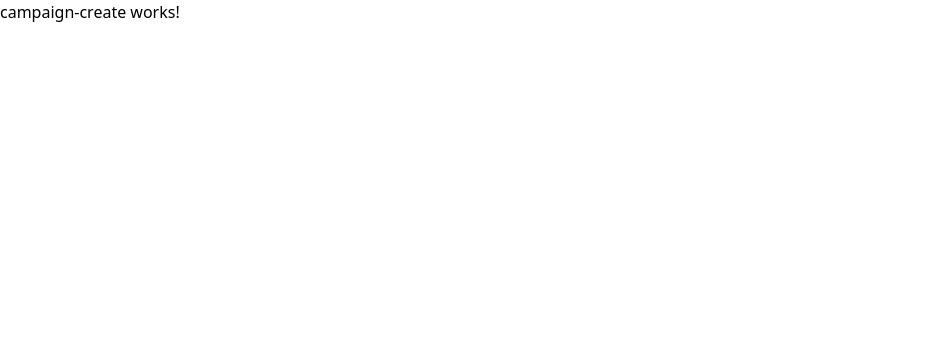
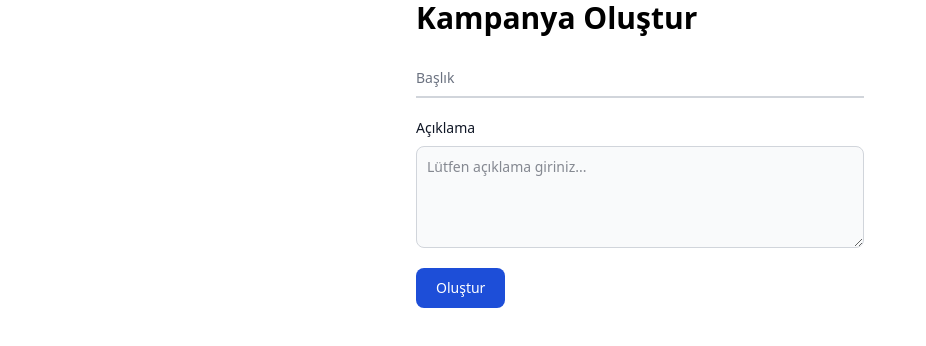
Before and after one commit to tugce-7/moneytolia, an Angular app: page /campaign-create in a window 1280 px wide. Shown: the top 346 px of the page, without its empty margins (0-926 px from the left). Built offline with nearby package versions, Linux system fonts and the light colour scheme; sample sign-in values are in the browser's storage.

Commit message:
(master) - Implement create and delete campaign

```diff
--- a/src/app/campaign/campaign-create/campaign-create.component.html
+++ b/src/app/campaign/campaign-create/campaign-create.component.html
@@ -1 +1,22 @@
-<p>campaign-create works!</p>
+<h3 class="text-3xl font-bold dark:text-white max-w-md mx-auto mb-5">Kampanya Oluştur</h3>
+
+<form class="max-w-md mx-auto" [formGroup]="campaignForm" (ngSubmit)="onSubmit()">
+    <div class="relative z-0 w-full mb-5 group">
+        <input type="text" name="title" id="title" formControlName="title"
+            class="block py-2.5 px-0 w-full text-sm text-gray-900 bg-transparent border-0 border-b-2 border-gray-300 appearance-none dark:text-white dark:border-gray-600 dark:focus:border-blue-500 focus:outline-none focus:ring-0 focus:border-blue-600 peer"
+            placeholder=" " required />
+        <label for="title"
+            class="peer-focus:font-medium absolute text-sm text-gray-500 dark:text-gray-400 duration-300 transform -translate-y-6 scale-75 top-3 -z-10 origin-[0] peer-focus:start-0 rtl:peer-focus:translate-x-1/4 peer-focus:text-blue-600 peer-focus:dark:text-blue-500 peer-placeholder-shown:scale-100 peer-placeholder-shown:translate-y-0 peer-focus:scale-75 peer-focus:-translate-y-6">
+            Başlık
+        </label>
+    </div>
+    <div class="relative z-0 w-full mb-5 group">
+        <label for="description" class="block mb-2 text-sm font-medium text-gray-900 dark:text-white">Açıklama</label>
+        <textarea id="description" rows="4" formControlName="description" required
+            class="block p-2.5 w-full text-sm text-gray-900 bg-gray-50 rounded-lg border border-gray-300 focus:ring-blue-500 focus:border-blue-500 dark:bg-gray-700 dark:border-gray-600 dark:placeholder-gray-400 dark:text-white dark:focus:ring-blue-500 dark:focus:border-blue-500"
+            placeholder="Lütfen açıklama giriniz..."></textarea>
+    </div>
+
+    <button type="submit" [disabled]="campaignForm.invalid"
+        class="text-white bg-blue-700 hover:bg-blue-800 focus:ring-4 focus:outline-none focus:ring-blue-300 font-medium rounded-lg text-sm w-full sm:w-auto px-5 py-2.5 text-center dark:bg-blue-600 dark:hover:bg-blue-700 dark:focus:ring-blue-800">Oluştur</button>
+</form>
--- a/src/app/campaign/campaign-create/campaign-create.component.ts
+++ b/src/app/campaign/campaign-create/campaign-create.component.ts
@@ -1,11 +1,38 @@
 import { Component } from '@angular/core';
+import { FormBuilder, FormGroup, ReactiveFormsModule, Validators } from '@angular/forms';
+import { CampaignService } from '../../core/api/campaign/campaign.service';
+import { Router } from '@angular/router';
+import Swal from 'sweetalert2';
 
 @Component({
   selector: 'app-campaign-create',
-  imports: [],
+  imports: [ReactiveFormsModule],
   templateUrl: './campaign-create.component.html',
   styleUrl: './campaign-create.component.scss'
 })
 export class CampaignCreateComponent {
+  campaignForm: FormGroup;
 
+  constructor(private fb: FormBuilder, private campaignService: CampaignService, private router: Router) {
+    this.campaignForm = this.fb.group({
+      title: ['', Validators.required],
+      description: ['', Validators.required]
+    });
+  }
+
+  onSubmit() {
+    if (this.campaignForm.valid) {
+      const { title, description } = this.campaignForm.value;
+      this.campaignService.addCampaign(title, description);
+
+      Swal.fire({
+        icon: 'success',
+        text: 'Kampanya başarılı bir şekilde eklendi!',
+        timer: 2000,
+        showConfirmButton: false,
+      });
+
+      this.router.navigate(['/campaigns']);
+    }
+  }
 }
--- a/src/app/campaign/campaign.component.html
+++ b/src/app/campaign/campaign.component.html
@@ -1,8 +1,6 @@
 @if (campaigns().length > 0;) {
-<ul>
+<div class="grid grid-cols-4 gap-4 content">
     @for (campaign of campaigns(); track trackById) {
-
-    <div class="grid grid-cols-4 gap-4 content">
     <div
         class="relative flex flex-col md:flex-row w-full my-6 bg-white shadow-sm border border-slate-200 rounded-lg w-96">
         <div class="relative p-2.5 md:w-1/5 shrink-0 overflow-hidden">
@@ -29,6 +27,11 @@
                     type="button">
                     -
                 </button>
+                <button (click)="deleteCampaign(campaign.id)"
+                    class="rounded-full border border-slate-300 py-2 px-4 text-center text-sm transition-all shadow-sm hover:shadow-lg text-slate-600 hover:text-white hover:bg-slate-800 hover:border-slate-800 focus:text-white focus:bg-slate-800 focus:border-slate-800 active:border-slate-800 active:text-white active:bg-slate-800 disabled:pointer-events-none disabled:opacity-50 disabled:shadow-none"
+                    type="button">
+                    Sil
+                </button>
                 <div class="flex flex-col ml-3 text-sm">
                     <span class="text-slate-600">
                         {{ campaign.date }}
@@ -38,51 +41,8 @@
 
         </div>
     </div>
+    } @empty {
+    <p>Kampanya bulunamadı.</p>
+    }
 </div>
-    } @empty {
-    <li>Kampanya bulunamadı.</li>
 }
-</ul>
-}
-
-
-<!-- <div class="grid grid-cols-4 gap-4 content">
-    <div
-        class="relative flex flex-col md:flex-row w-full my-6 bg-white shadow-sm border border-slate-200 rounded-lg w-96">
-        <div class="relative p-2.5 md:w-1/5 shrink-0 overflow-hidden">
-            <div
-                class="mb-4 rounded-full bg-teal-600 py-0.5 px-2.5 border border-transparent text-xs text-white transition-all shadow-sm w-20 text-center">
-
-                ps </div>
-        </div>
-        <div class="p-6">
-            <h4 class="mb-2 text-slate-800 text-xl font-semibold">
-                Lyft launching cross-platform service this week
-            </h4>
-            <p class="mb-8 text-slate-600 leading-normal font-light">
-                Like so many organizations these days, Autodesk is a company in
-                transition. It was until recently a traditional boxed software company
-                selling licenses. Yet its own business model disruption is only part
-                of the story
-            </p>
-            <div class="group my-3 inline-flex flex-wrap justify-center items-center gap-2">
-                <button
-                    class="rounded-full border border-slate-300 py-2 px-4 text-center text-sm transition-all shadow-sm hover:shadow-lg text-slate-600 hover:text-white hover:bg-slate-800 hover:border-slate-800 focus:text-white focus:bg-slate-800 focus:border-slate-800 active:border-slate-800 active:text-white active:bg-slate-800 disabled:pointer-events-none disabled:opacity-50 disabled:shadow-none"
-                    type="button">
-                    +
-                </button>
-                <button
-                    class="rounded-full border border-slate-300 py-2 px-4 text-center text-sm transition-all shadow-sm hover:shadow-lg text-slate-600 hover:text-white hover:bg-slate-800 hover:border-slate-800 focus:text-white focus:bg-slate-800 focus:border-slate-800 active:border-slate-800 active:text-white active:bg-slate-800 disabled:pointer-events-none disabled:opacity-50 disabled:shadow-none"
-                    type="button">
-                    -
-                </button>
-                <div class="flex flex-col ml-3 text-sm">
-                    <span class="text-slate-600">
-                        January 10, 2024
-                    </span>
-                </div>
-            </div>
-
-        </div>
-    </div>
-</div> -->
--- a/src/app/campaign/campaign.component.ts
+++ b/src/app/campaign/campaign.component.ts
@@ -1,6 +1,6 @@
 import { Component, inject } from '@angular/core';
 import { CampaignService } from '../core/api/campaign/campaign.service';
-import { Campaign } from '../core/api/campaign/campaign.model';
+import Swal from 'sweetalert2';
 
 @Component({
   selector: 'app-campaign',
@@ -18,4 +18,21 @@ export class CampaignComponent {
   trackById(index: number, item: any): number {
     return item.id;
   }
+
+  deleteCampaign(id: number) {
+    Swal.fire({
+      title: 'Emin misiniz?',
+      text: 'Bu kampanya silinecektir!',
+      icon: 'warning',
+      showCancelButton: true,
+      confirmButtonColor: '#d33',
+      cancelButtonColor: '#3085d6',
+      confirmButtonText: 'Evet, sil!',
+      cancelButtonText: 'İptal'
+    }).then((result) => {
+      if (result.isConfirmed) {
+        this.campaignService.deleteCampaign(id);
+      }
+    });
+  }
 }
--- a/src/app/core/api/campaign/campaign.service.ts
+++ b/src/app/core/api/campaign/campaign.service.ts
@@ -28,11 +28,29 @@ export class CampaignService {
         points: 10,
         date: new Date().toLocaleDateString(),
       };
-      this.campaigns.set([...this.campaigns(), sampleCampaign]); // Yeni kampanyayı ekliyoruz
+      this.campaigns.set([...this.campaigns(), sampleCampaign]);
       this.saveToLocalStorage();
     }
   }
   getCampaigns() {
     return this.campaigns;
   }
+
+  addCampaign(title: string, description: string) {
+    const newCampaign: Campaign = {
+      id: Date.now(),
+      title,
+      description,
+      points: 0,
+      date: new Date().toLocaleDateString(),
+    };
+    this.campaigns.set([...this.campaigns(), newCampaign]);
+    this.saveToLocalStorage();
+  }
+
+  deleteCampaign(id: number) {
+    const filteredCampaigns = this.campaigns().filter(campaign => campaign.id !== id);
+    this.campaigns.set(filteredCampaigns);
+    this.saveToLocalStorage();
+  }
 }
```
Lines whose indentation alone changed are shown as unchanged.
